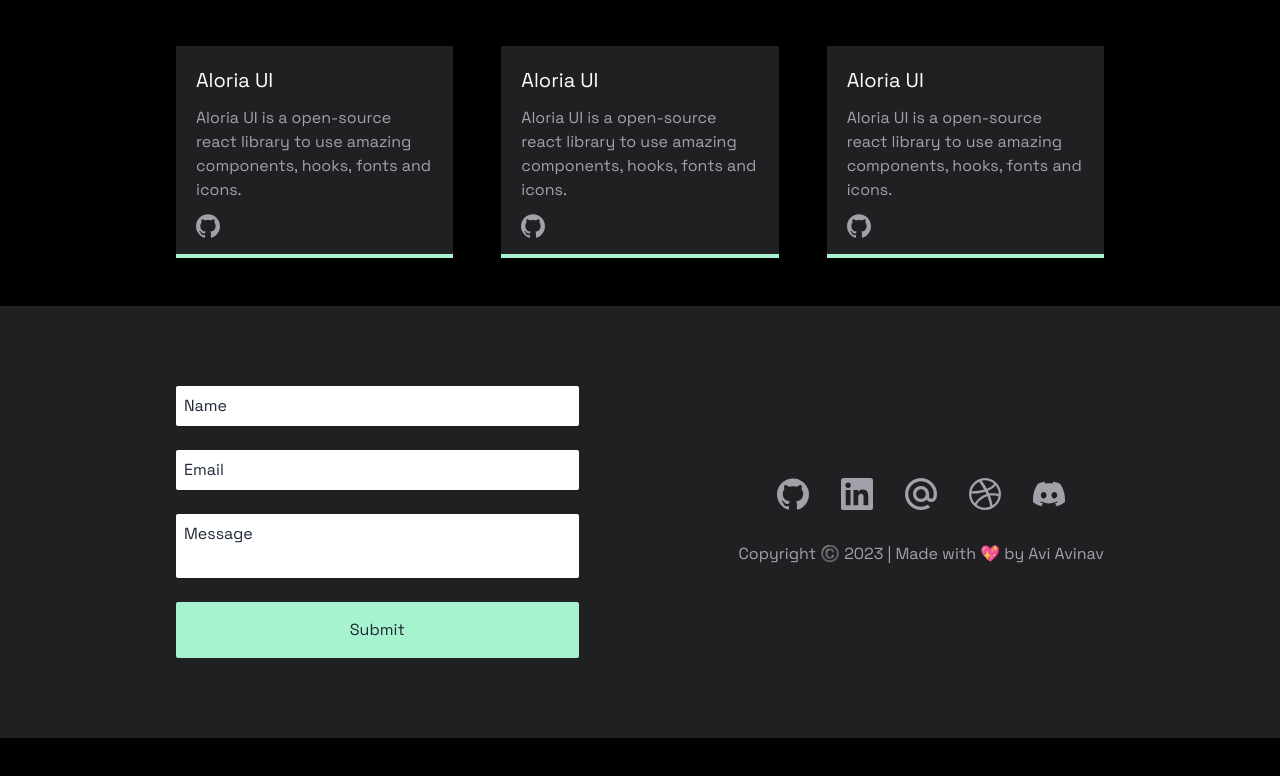
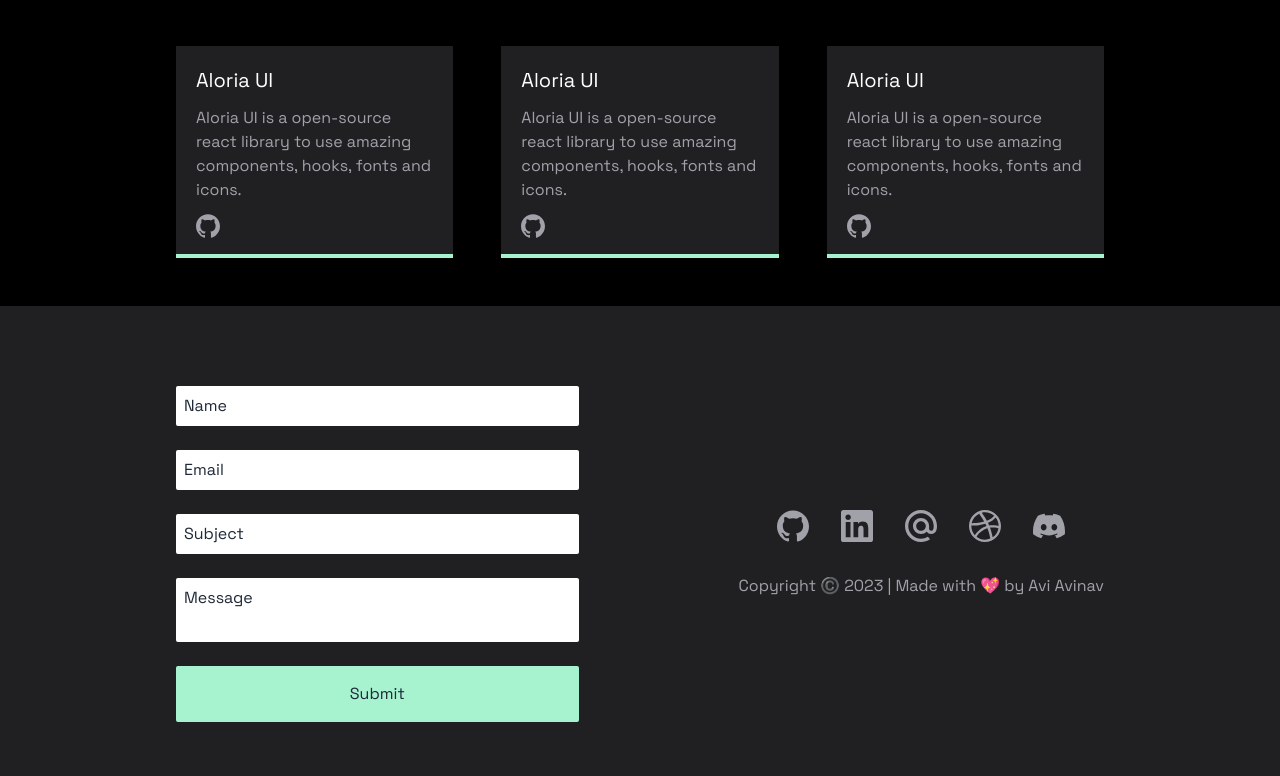
Before and after one commit to AviAvinav/aviav.me, a Next.js app: page / in a window 1280 px wide. Shown: the part 1798-2574 px from the top of the page. Before the commit the page ends 2536 px from the top, so only its background shows below. Built offline with nearby package versions, Linux system fonts and the light colour scheme.

Commit message:
add subject field to contact form

```diff
--- a/app/form.tsx
+++ b/app/form.tsx
@@ -12,6 +12,11 @@ const Form = () => {
         className="p-2 rounded-sm text-black placeholder:text-gray-800"
         type="email"
         placeholder="Email"
+      />
+      <input
+        className="p-2 rounded-sm text-black placeholder:text-gray-800"
+        type="text"
+        placeholder="Subject"
       />
       <textarea
         className="resize-none p-2 rounded-sm text-black placeholder:text-gray-800"
```
